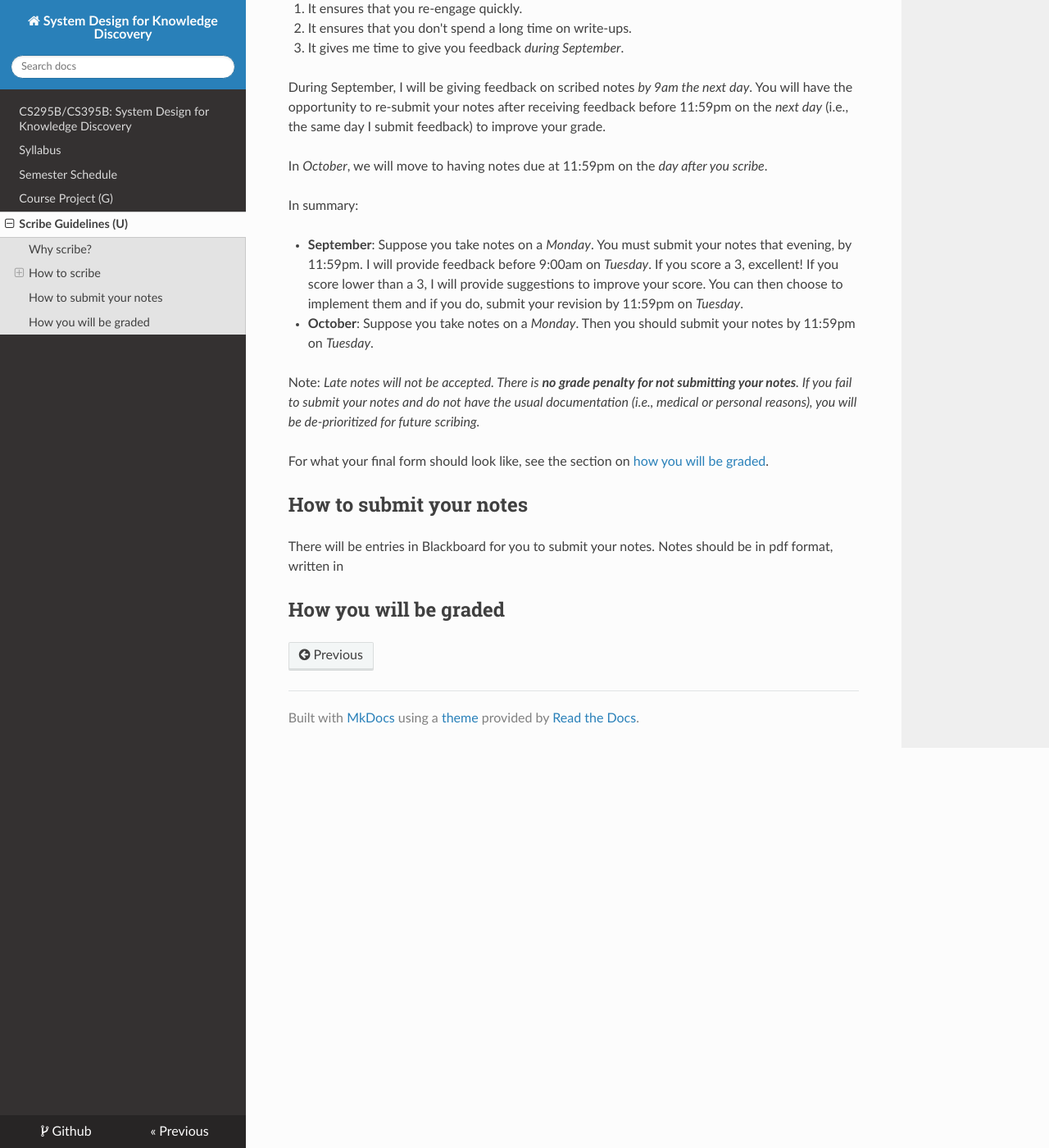
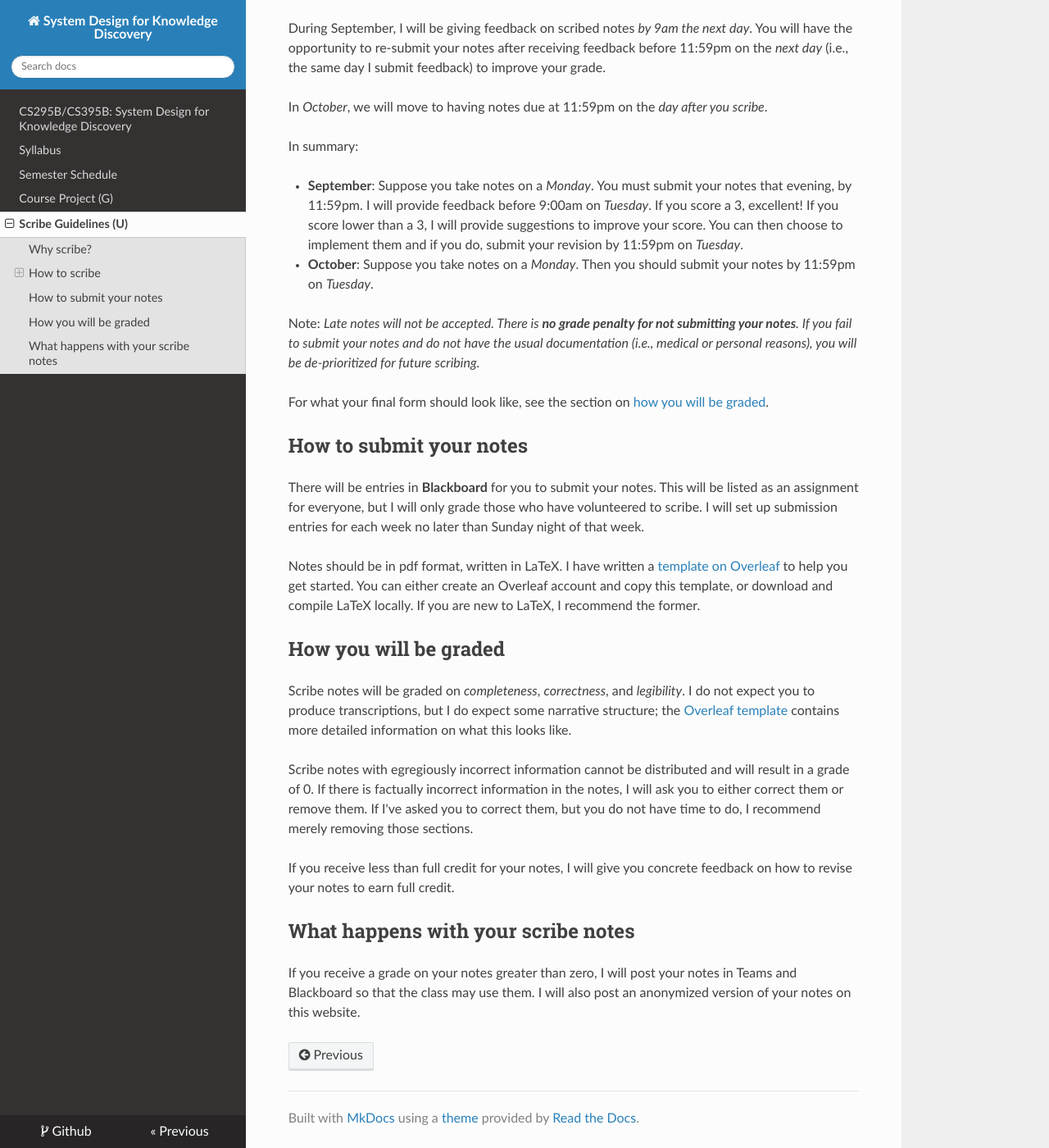
Before and after one commit to etosch/CS295B-F21, an MkDocs documentation site: the page built from src/scribe_guidelines.md, in a window 1280 px wide and 1400 px high, scrolled down 1693 px. Shown: the whole window at 82% size. Built offline with MkDocs 1.6.1, drawn with Linux system fonts in a browser that asks for light colours; nearby versions of some CDN libraries; some of the changed text lies outside the part shown.

Commit message:
finished scribe stuff

```diff
--- a/mkdocs.yml
+++ b/mkdocs.yml
@@ -12,7 +12,6 @@ theme:
 markdown_extensions:
   - attr_list
   - extra
-  - md_in_html
   - sane_lists
   - tables
   - nl2br
--- a/src/scribe_guidelines.md
+++ b/src/scribe_guidelines.md
@@ -1,10 +1,10 @@
 # Scribe Guidelines (U)
 
-Undergraduates may earn up to 3 points for scribing lectures or project workshops/presentations. At present, I do not plan to have students scribe paper presentations, but if this turns out to be a lively class and there is demand, that may change.
+*Scribing is an undergraduate-only course component.* Undergraduates may earn up to 3 points for scribing lectures or project workshops/presentations. At present, I do not plan to have students scribe paper presentations, but if this turns out to be a lively class and there is demand, that may change.
 
 ## Why scribe?
 
-![Note taking icon](notas.png){: width="128px" style="float: right; padding-right: 16px;" }
+<!-- ![Note taking icon](notas.png){: width="128px" style="float: right; padding-left: 16px;" } -->
 
 In many classes, students copy down from the board what the professor writes...which come from the professor's notes. Why not just give students those notes? There are several objectives, including but not limited to: (1) controlling the rate of information flow, (2) ensuring each step is clear, allowing students to ask clarifying questions, and (3) encouraging students to engage with the material in detail, in real time.
 
@@ -16,7 +16,7 @@ Scribing should happen in two phases: during the first phase you will be taking
 
 ### Phase 1: Taking notes
 
-![Raised hand](hand.png){: height="4px" style="float:left;"}
+<!-- ![Raised hand](hand.png){: height="16px" style="float:left; padding-right:16px"} -->
 
 Taking notes is hard! It is especially challenging in classes that are discussion-based, where multiple people may be talking at once, and where conversations may happen at a much faster speed than lecture. When taking notes, **do not expect you will be able to participate at the same level of engagement as you would, were you not taking notes**. Do, however, feel empowered to **interrupt whenever you miss something**.
 
@@ -56,6 +56,17 @@ For what your final form should look like, see the section on [how you will be g
 
 ## How to submit your notes
 
-There will be entries in Blackboard for you to submit your notes. Notes should be in pdf format, written in
+There will be entries in **Blackboard** for you to submit your notes. This will be listed as an assignment for everyone, but I will only grade those who have volunteered to scribe. I will set up submission entries for each week no later than Sunday night of that week.
+
+Notes should be in pdf format, written in LaTeX. I have written a [template on Overleaf](https://www.overleaf.com/read/gyfbqkjgrggs) to help you get started. You can either create an Overleaf account and copy this template, or download and compile LaTeX locally. If you are new to LaTeX, I recommend the former.
 
 ## How you will be graded
+
+Scribe notes will be graded on *completeness*, *correctness*, and *legibility*. I do not expect you to produce transcriptions, but I do expect some narrative structure; the [Overleaf template](https://www.overleaf.com/read/gyfbqkjgrggs) contains more detailed information on what this looks like.
+
+Scribe notes with egregiously incorrect information cannot be distributed and will result in a grade of 0. If there is factually incorrect information in the notes, I will ask you to either correct them or remove them. If I've asked you to correct them, but you do not have time to do, I recommend merely removing those sections.
+
+If you receive less than full credit for your notes, I will give you concrete feedback on how to revise your notes to earn full credit.
+
+## What happens with your scribe notes
+If you receive a grade on your notes greater than zero, I will post your notes in Teams and Blackboard so that the class may use them. I will also post an anonymized version of your notes on this website.
```
